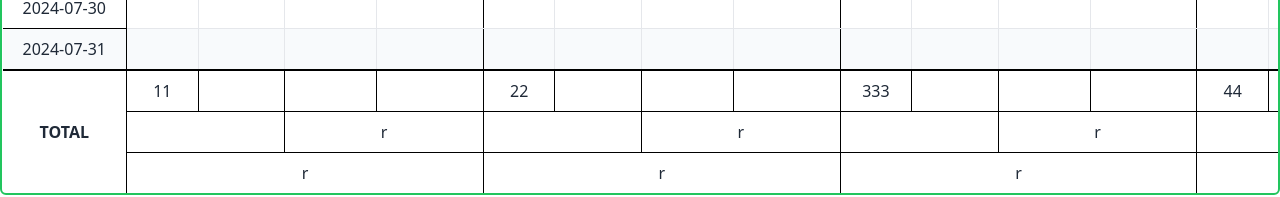
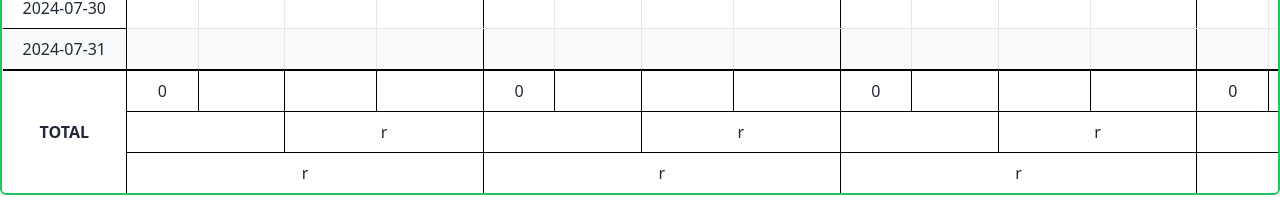
Before and after one commit to CodeBuddy07/MealSheet, a React (Vite) app: page / in a window 1280 px wide. Shown: the part 1650-1847 px from the top of the page. Built offline with nearby package versions, Linux system fonts and the light colour scheme.

Commit message:
previous test failed

```diff
--- a/src/Home/Home.jsx
+++ b/src/Home/Home.jsx
@@ -57,19 +57,17 @@ const Home = () => {
 
     }
 
-    function getTotal(index,plot) {
+    function getTotal(index) {
 
-         let a = 0;
-        // const dayCells = document.querySelectorAll(index);
+        let totalDay = 0;
+        const dayCells = document.querySelectorAll(index);
 
-        //     dayCells.forEach(cell => {
-        //         const cellValue = parseFloat(cell.innerText) || 0;
+        dayCells.forEach(cell => {
+            const cellValue = parseFloat(cell.innerText) || 0;
 
-        //         totalDay += cellValue;
-        //     });
+            totalDay += cellValue;
 
-        const totalDay = data[index].data.map(x=> x.day_meal + a)
-
+        });
 
         console.log(totalDay);
         return totalDay;
@@ -261,7 +259,7 @@ const Home = () => {
                             {data.map((user, index) => {
 
                                 return <React.Fragment key={index}>
-                                    <td id={"dayTotal" + user.user_id} className=" !border-black !border-t-2 " >{getTotal(index,"day_meal")}</td>
+                                    <td id={"dayTotal" + user.user_id} className=" !border-black !border-t-2 " >{getTotal(`.day${user.user_id}`)}</td>
                                     <td id={"nightTotal" + user.user_id} className=" !border-black !border-t-2 " > </td>
                                     <td id={"gDayTotal" + user.user_id} className=" !border-black !border-t-2 " > </td>
                                     <td id={"gNightTotal" + user.user_id} className="!border-r-0 !border-t-2 !border-black"></td>
```
